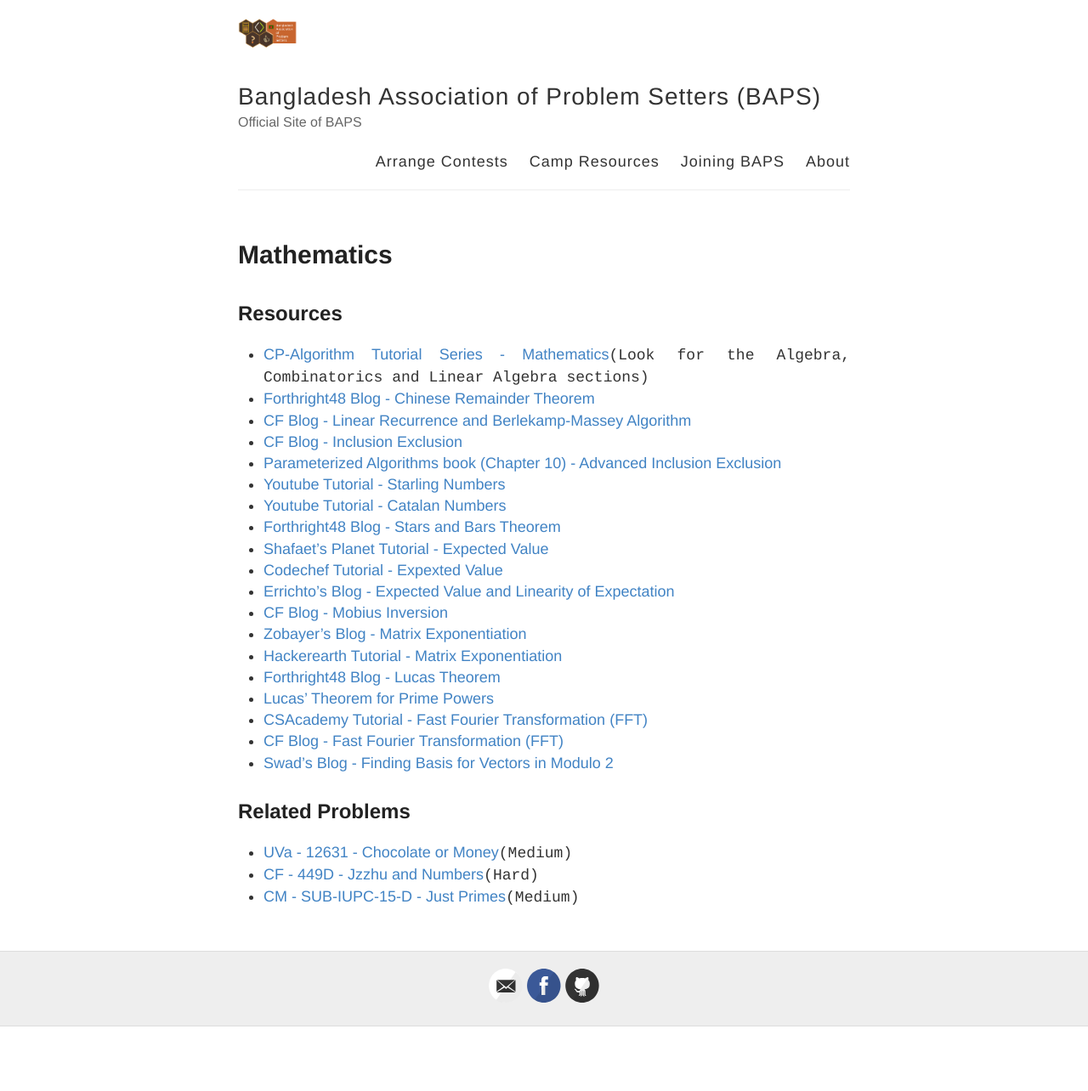
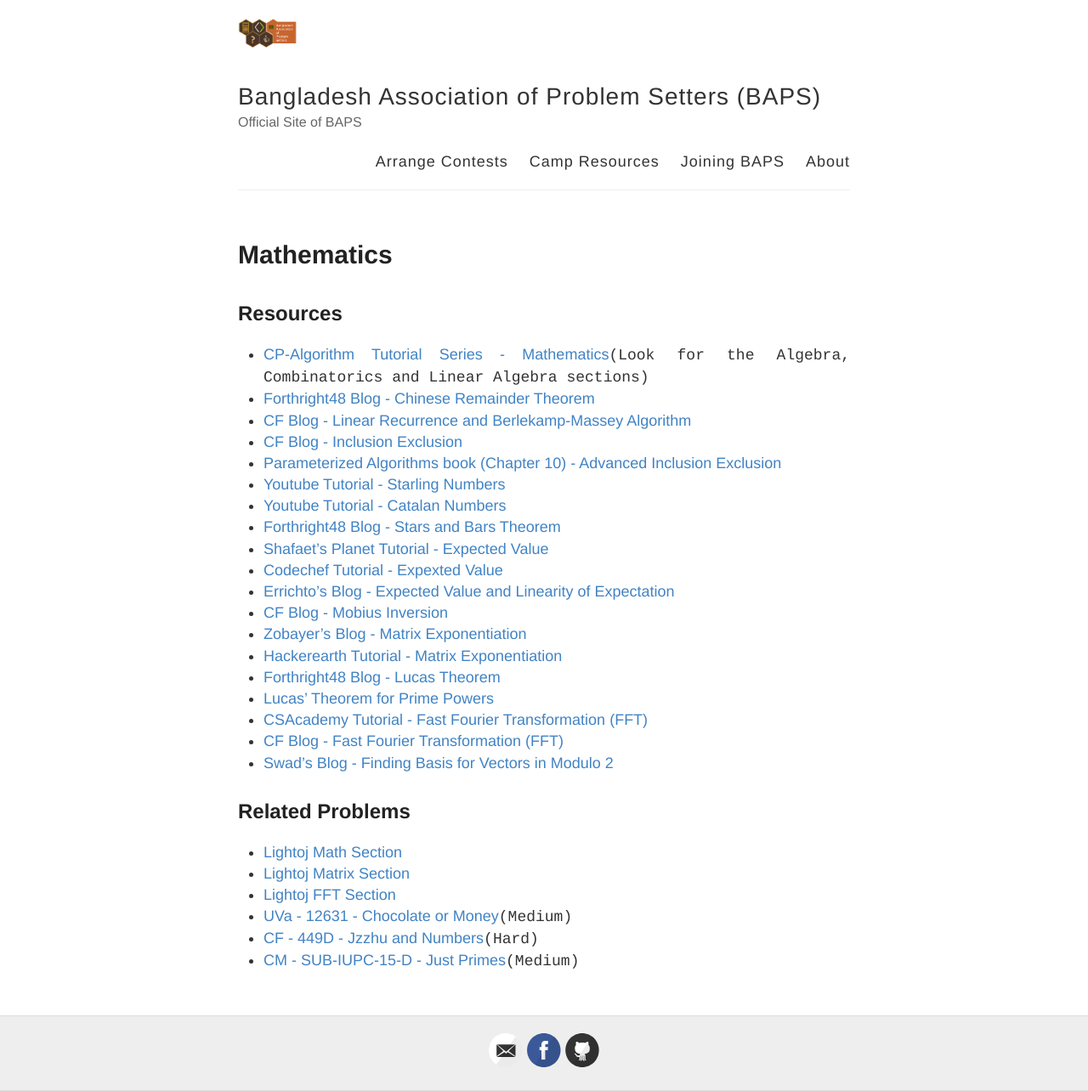
Before and after one commit to baps-bgd/baps-bgd.github.io, a Jekyll site: the page built from _posts/2020-11-4-mathematics.md, in a window 1280 px wide. Shown: the whole page at 85% size. Built offline with Jekyll 4.4.1, drawn with Linux system fonts in a browser that asks for light colours; before the commit the page ends 1208 px from its top, so only the background shows below that.

Commit message:
Update 2020-11-4-mathematics.md

```diff
--- a/_posts/2020-11-4-mathematics.md
+++ b/_posts/2020-11-4-mathematics.md
@@ -28,7 +28,9 @@
  [](){:target="\_blank"}
 
 ## Related Problems
-
+- [Lightoj Math Section](https://lightoj.com/problems/category/math){:target="\_blank"}
+- [Lightoj Matrix Section](https://lightoj.com/problems/category/matrix){:target="\_blank"}
+- [Lightoj FFT Section](https://lightoj.com/problems/category/fft){:target="\_blank"}
 - [UVa - 12631 - Chocolate or Money](https://onlinejudge.org/external/126/12631.pdf){:target="\_blank"}`(Medium)`
 - [CF - 449D - Jzzhu and Numbers](https://codeforces.com/problemset/problem/449/D){:target="\_blank"}`(Hard)`
 - [CM - SUB-IUPC-15-D - Just Primes](https://algo.codemarshal.org/contests/subiupc-2015/problems/D){:target="\_blank"}`(Medium)`
```
